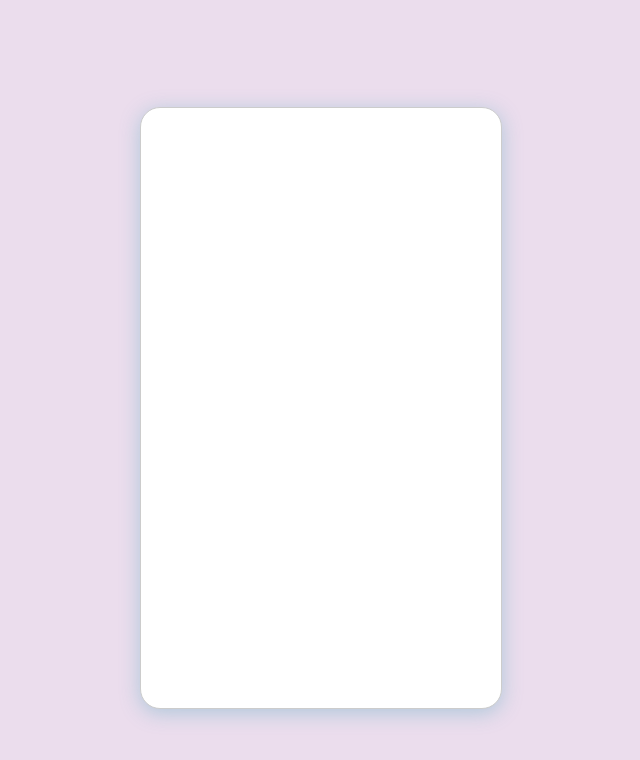
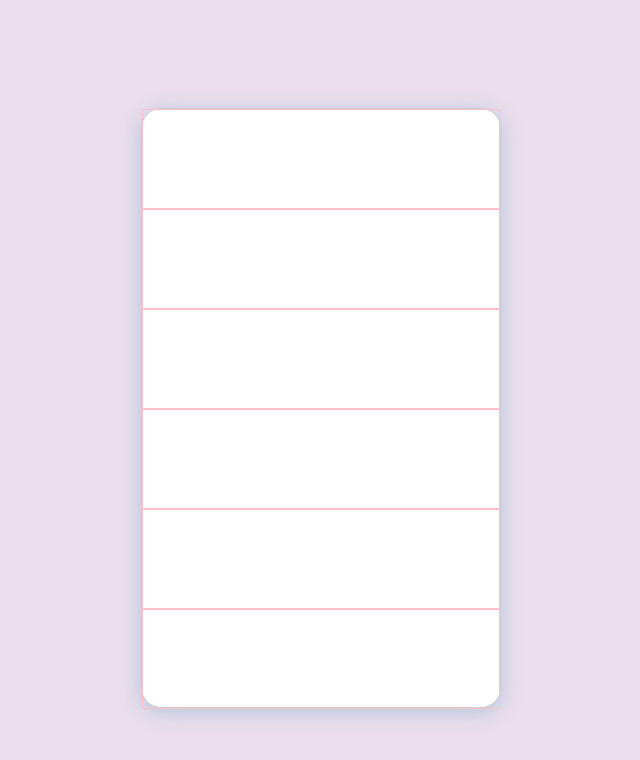
Before and after one commit to victortyau/pay-form, an Angular app: page / in a window 1280 px wide. Shown: the top 760 px of the page, without its empty margins (319-959 px from the left). Built offline with nearby package versions, Linux system fonts and the light colour scheme.

Commit message:
working on box sizing issues

```diff
--- a/src/app/app.component.css
+++ b/src/app/app.component.css
@@ -17,3 +17,11 @@
   vertical-align: middle;
   margin: 0 auto;
 }
+
+.input-box {
+  width: 100%;
+  display: flex;
+  padding: 0 5px;
+  border: 1px solid pink;
+  height:100px;
+}
--- a/src/app/app.component.html
+++ b/src/app/app.component.html
@@ -1,4 +1,16 @@
 <div class="box">
   <div class="pay-form">
+    <div class="input-box">
+    </div>
+    <div class="input-box">
+    </div>
+    <div class="input-box">
+    </div>
+    <div class="input-box">
+    </div>
+    <div class="input-box">
+    </div>
+    <div class="input-box">
+    </div>
   </div>
 </div>
--- a/src/styles.css
+++ b/src/styles.css
@@ -2,3 +2,7 @@
 html {
   background: #ebdded;
 }
+
+* {
+ box-sizing: border-box;
+}
```
